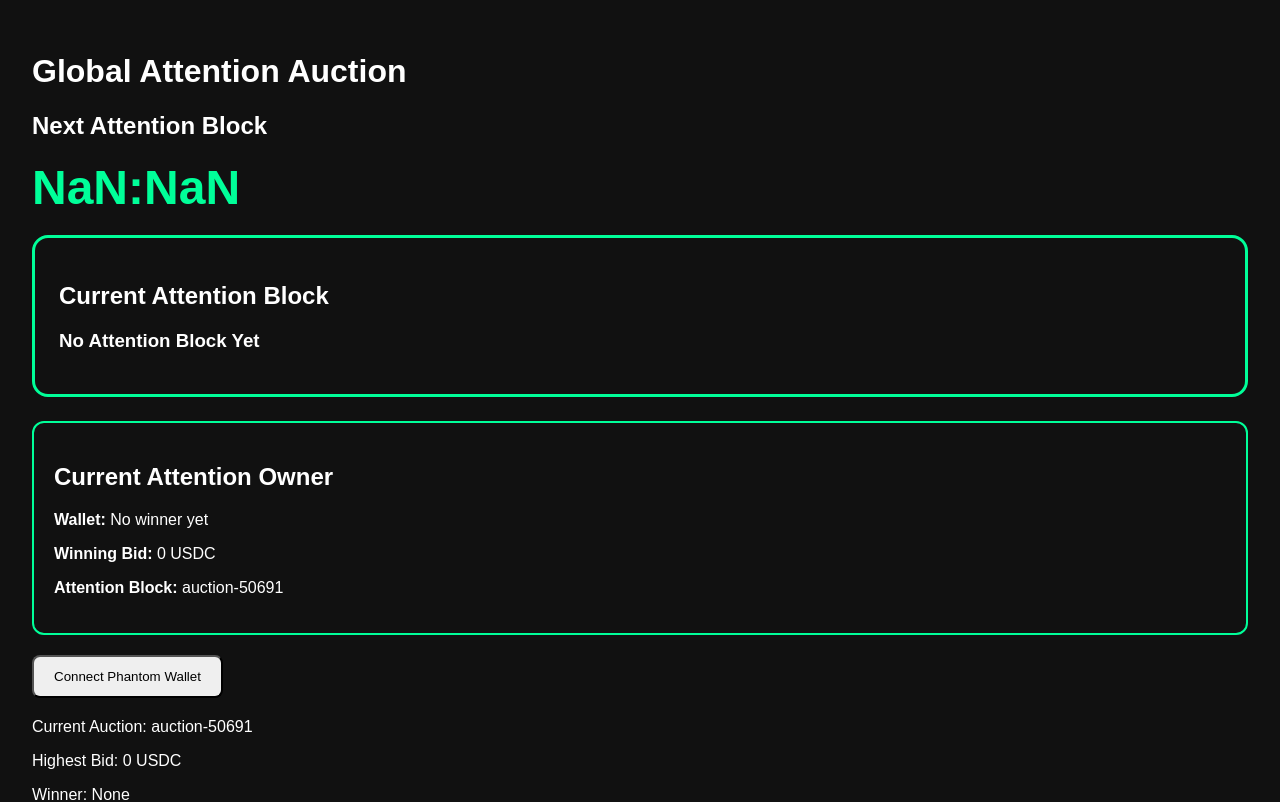
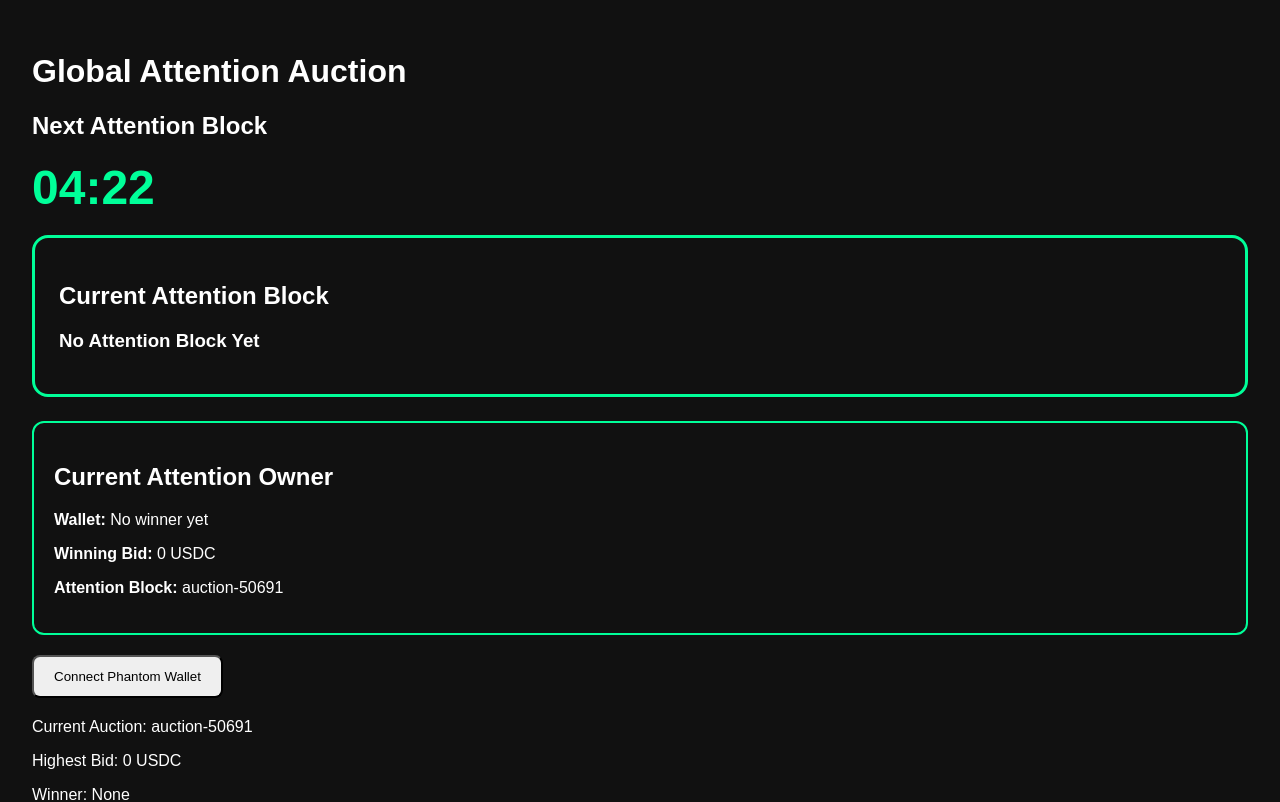
Before and after one commit to ceskam/Jukebox-Auction, a Next.js app in the folder apps/web/: page / in a window 1280 px wide. Shown: the top 802 px of the page. Built offline with nearby package versions, Linux system fonts and the light colour scheme; no server answers; the database is empty.

Commit message:
Update page.tsx

```diff
--- a/apps/web/app/page.tsx
+++ b/apps/web/app/page.tsx
@@ -29,7 +29,7 @@ export default async function HomePage() {
     <main style={{ padding: "2rem" }}>
       <h1>Global Attention Auction</h1>
 
-      <CountdownTimer />
+     <CountdownTimer endsAt={auction.endsAt} />
 
       <AttentionDisplay
         title={attention?.title ?? ""}
```
